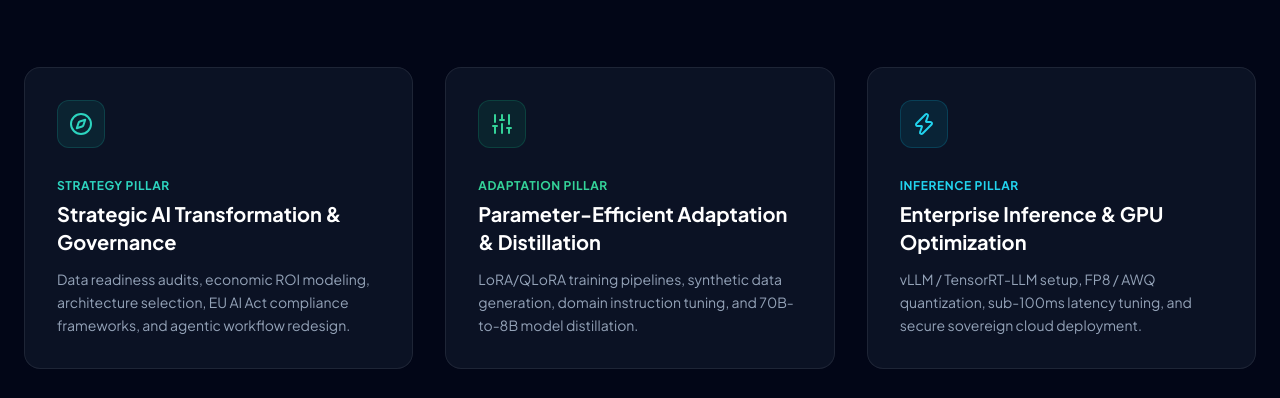
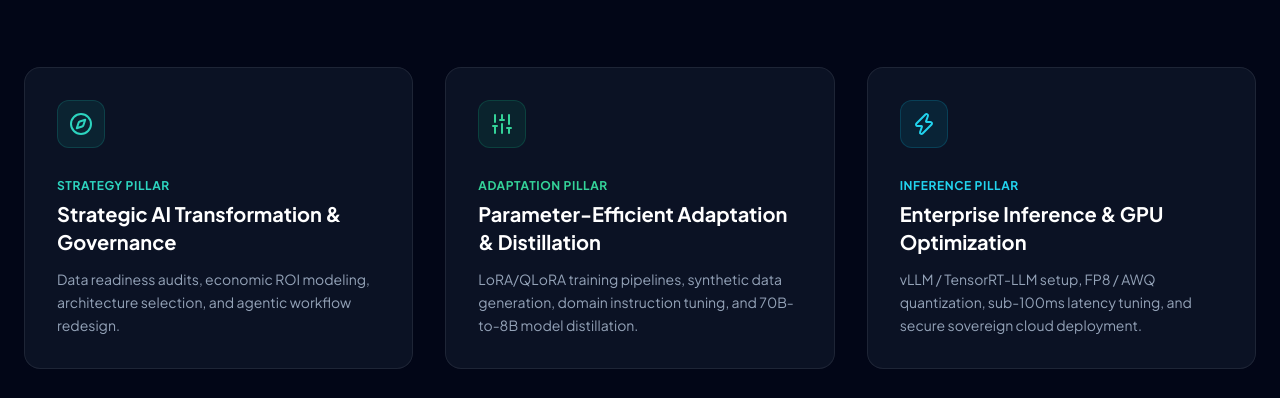
Before and after one commit to ambuje/inc-ambuje-website, a plain HTML site: page index.html in a window 1280 px wide. Shown: the part 357-755 px from the top of the page. Drawn offline with nearby package versions, Linux system fonts and the light colour scheme.

Commit message:
Update index.html

```diff
--- a/index.html
+++ b/index.html
@@ -88,7 +88,7 @@
                     <span class="text-xs font-bold uppercase tracking-wider text-teal-400">Strategy Pillar</span>
                     <h3 class="text-xl font-bold text-white mt-1 mb-3">Strategic AI Transformation & Governance</h3>
                     <p class="text-slate-400 text-sm leading-relaxed">
-                        Data readiness audits, economic ROI modeling, architecture selection, EU AI Act compliance frameworks, and agentic workflow redesign.
+                        Data readiness audits, economic ROI modeling, architecture selection, and agentic workflow redesign.
                     </p>
                 </div>
             </div>
```
